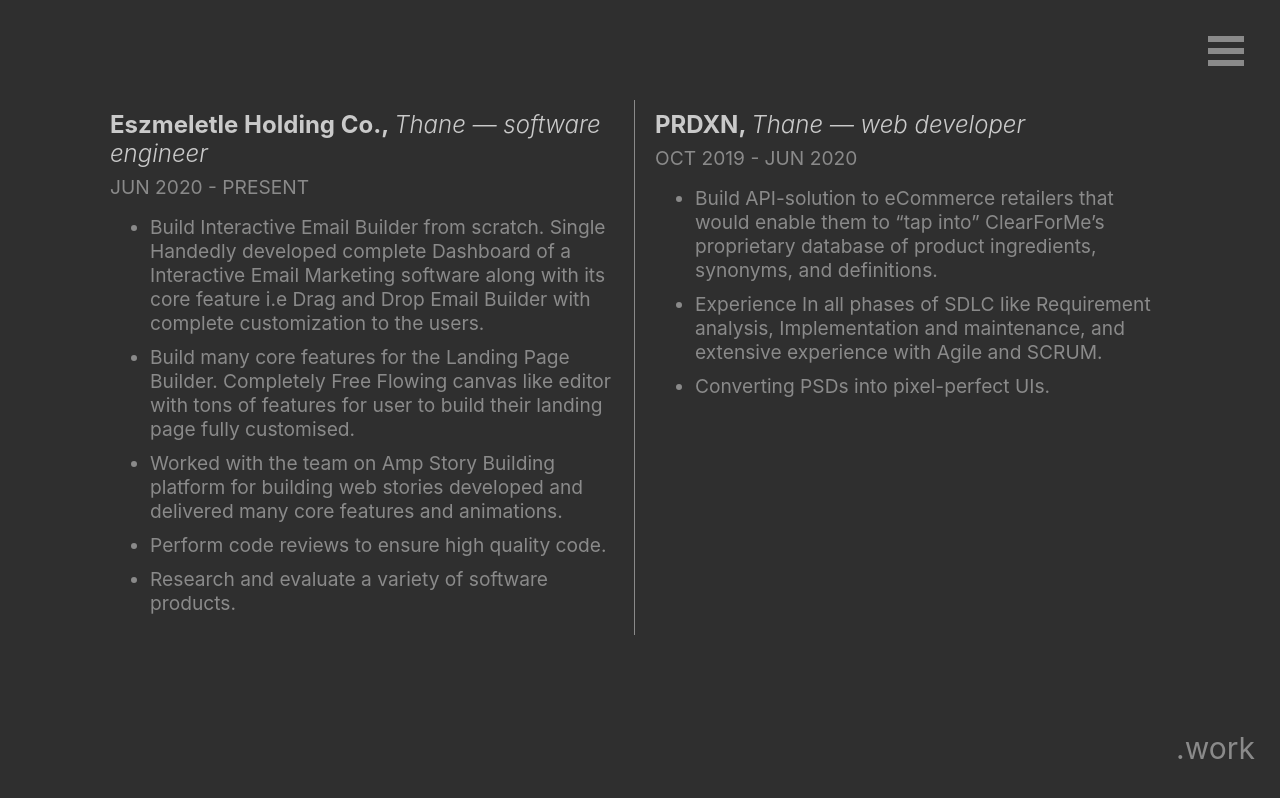
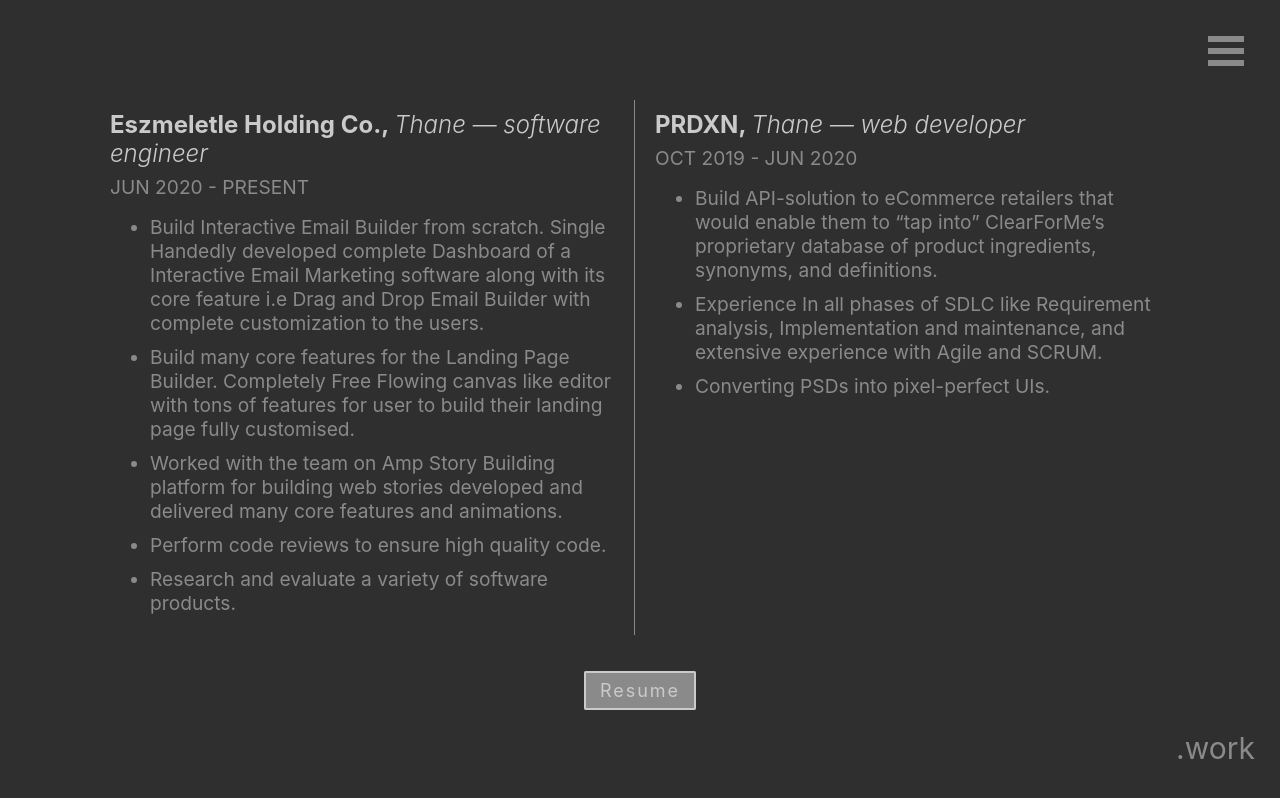
Before and after one commit to shivakantshukla55/Portfolio, a React (Create React App) app: page /work in a window 1280 px wide. Shown: the top 798 px of the page. Built offline with nearby package versions, Linux system fonts and the light colour scheme; the HTML template or start-up script is replaced by a standard one.

Commit message:
resume link added

```diff
--- a/src/components/PageIndicator.js
+++ b/src/components/PageIndicator.js
@@ -26,7 +26,7 @@
         tempIndicator = "connect";
         break;
       default:
-        tempIndicator = "error";
+        tempIndicator = "404";
     }
     setIndicator(tempIndicator);
   }, [location]);
--- /dev/null
+++ b/src/components/ResumeButton.js
@@ -0,0 +1,23 @@
+import styled from "styled-components";
+import { resumeLink } from "../constants/ResumeLink";
+
+export const ResumeButton = () => {
+  return (
+    <Button href={resumeLink} target="_blank">
+      Resume
+    </Button>
+  );
+};
+
+//style
+const Button = styled.a`
+  padding: 7px 14px;
+  background-color: ${(props) => props.theme.subtitle || "red"};
+  color: ${(props) => props.theme.title || "red"};
+  border: 2px solid ${(props) => props.theme.title || "red"};
+  border-radius: 2px;
+  font-size: 18px;
+  letter-spacing: 2px;
+  text-decoration: none;
+  cursor: pointer;
+`;
--- /dev/null
+++ b/src/constants/ResumeLink.js
@@ -0,0 +1,2 @@
+export const resumeLink =
+  "https://drive.google.com/file/d/1vrcWItIQ4kPrf2SU8UCvrOMHkyct-1Uh/view?usp=sharing";
--- a/src/pages/Work/index.js
+++ b/src/pages/Work/index.js
@@ -1,5 +1,6 @@
 import styled from "styled-components";
 import { device } from "../../constants/screenSize";
+import { ResumeButton } from "../../components/ResumeButton";
 
 export const Work = () => {
   return (
@@ -51,6 +52,9 @@
           </ul>
         </div>
       </div>
+      <div className="resume-btn-contain">
+        <ResumeButton />
+      </div>
     </StyledWork>
   );
 };
@@ -67,6 +71,7 @@
     display: flex;
     justify-content: space-between;
     column-gap: 10px;
+    margin-bottom: 40px;
 
     @media ${device.tablet} {
       flex-wrap: wrap;
@@ -117,4 +122,8 @@
       margin-bottom: 10px;
     }
   }
+
+  .resume-btn-contain {
+    text-align: center;
+  }
 `;
--- a/src/router/index.js
+++ b/src/router/index.js
@@ -13,12 +13,12 @@
 export const AppRoutes = () => {
   return (
     <Routes>
+      <Route path="*" element={<PageNotFound />} />
       <Route path="/" element={<Home />} />
       <Route path="/about" element={<About />} />
       <Route path="/work" element={<Work />} />
       <Route path="/skills" element={<Skills />} />
       <Route path="/connect" element={<Connect />} />
-      <Route element={<PageNotFound />} />
     </Routes>
   );
 };
```
